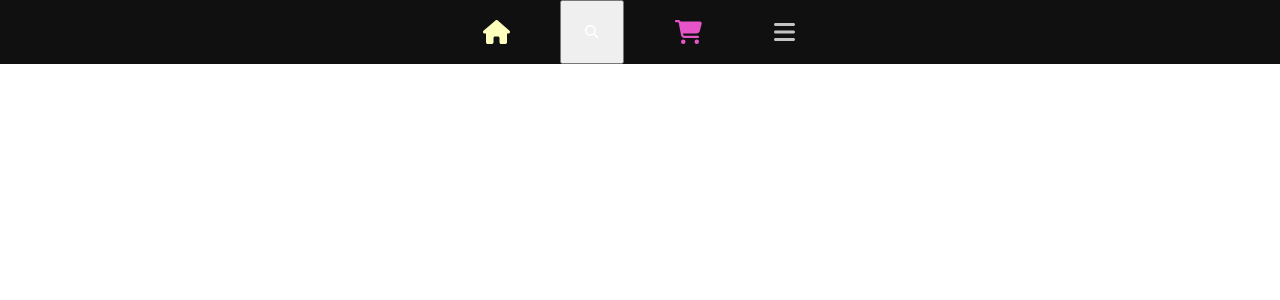
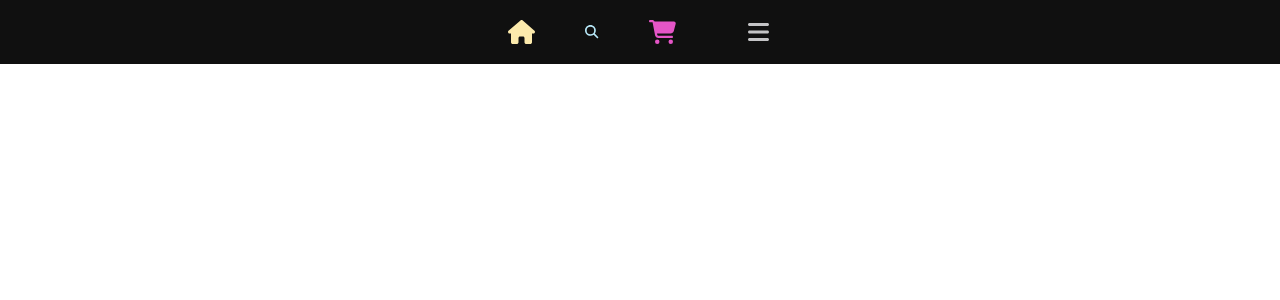
Before and after one commit to Dea1h/Reactor, a React (Vite) app: page / in a window 1280 px wide. Shown: the top 300 px of the page. Built offline with nearby package versions, Linux system fonts and the light colour scheme.

Commit message:
Minor Changes

```diff
--- a/src/App.css
+++ b/src/App.css
@@ -1,4 +1,7 @@
+@import url('https://fonts.googleapis.com/css2?family=Orbitron:wght@400..900&family=Sen:wght@400..800&display=swap');
+
 body {
   margin: 0;
   padding: 0;
+  font-family: Sen,sans-serif;
 }
--- a/src/css/navbar.css
+++ b/src/css/navbar.css
@@ -11,23 +11,6 @@ nav {
   justify-content: center;
   align-items: center;
   gap: 2rem;
-}
-
-nav button {
-  --blur: 1.75rem;
-  --box-blur: calc(0.5 * var(--blur));
-  --glow: var(--color);
-  --size: 4rem;
-
-  display: flex;
-  align-items: center;
-  justify-content: center;
-  width: var(--size);
-  height: var(--size);
-  color: var(--color, white);
-  text-decoration: none;
-  font-family: system-ui, sans-serif;
-  transition: all 0.3s ease;
 }
 
 nav a {
@@ -45,6 +28,24 @@ nav a {
   text-decoration: none;
   font-family: system-ui, sans-serif;
   transition: all 0.3s ease;
+  cursor: pointer;
+  outline: none;
+}
+
+nav {
+  outline: none;
+}
+
+nav button {
+  color: #B7E7F7;
+  background-color: #101010;
+  border: none;
+  transition: all 0.3s ease;
+}
+
+nav button:hover {
+  filter: brightness(120%);
+  transform: scale(1.5);
 }
 
 nav a:hover {
@@ -55,18 +56,16 @@ nav a:hover {
 /* Active Link Style */
 nav a.active-link {
   --color: #FDA802; /* Neon orange for active link */
-  filter: brightness(110%);
 }
 
 /* Inactive Link Style */
 nav a.inactive-link {
-  --color: #C4C4C6; /* Default gray for inactive links */
+  /*--color: #C4C4C6; /* Default gray for inactive links */*/
 }
 
 nav a .svg-inline--fa {
   font-size: 1.5rem; /* Icon size */
   color: currentColor; /* Inherit color from parent */
-  text-shadow: 0 0 var(--blur) var(--glow); /* Glow effect */
 }
 
 nav a[href="/"] { --color: #FCEAAC; } /* Home - Soft yellow */
--- /dev/null
+++ b/src/css/overlay.css
@@ -0,0 +1,3 @@
+body {
+
+}
```
Also changed, not shown: src/components/overlay.tsx (added, +12 -0 lines).
